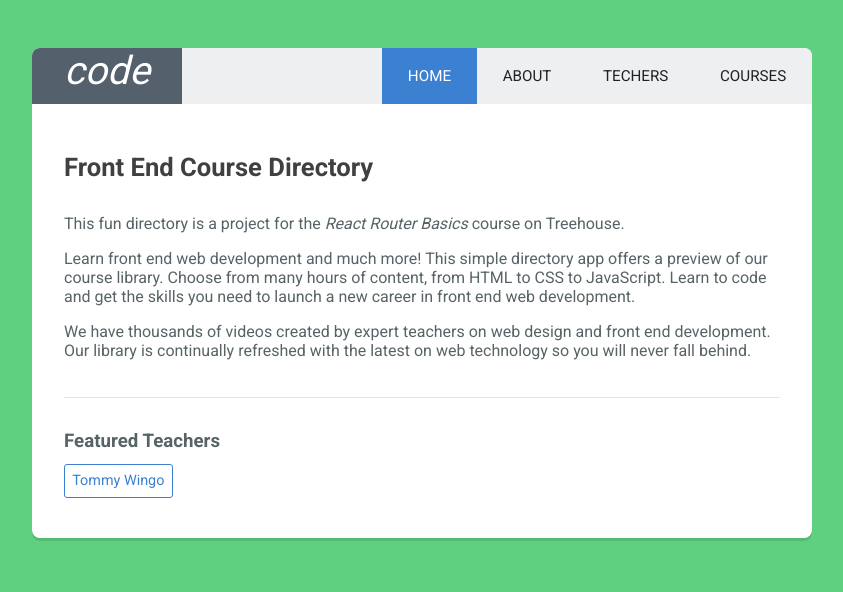
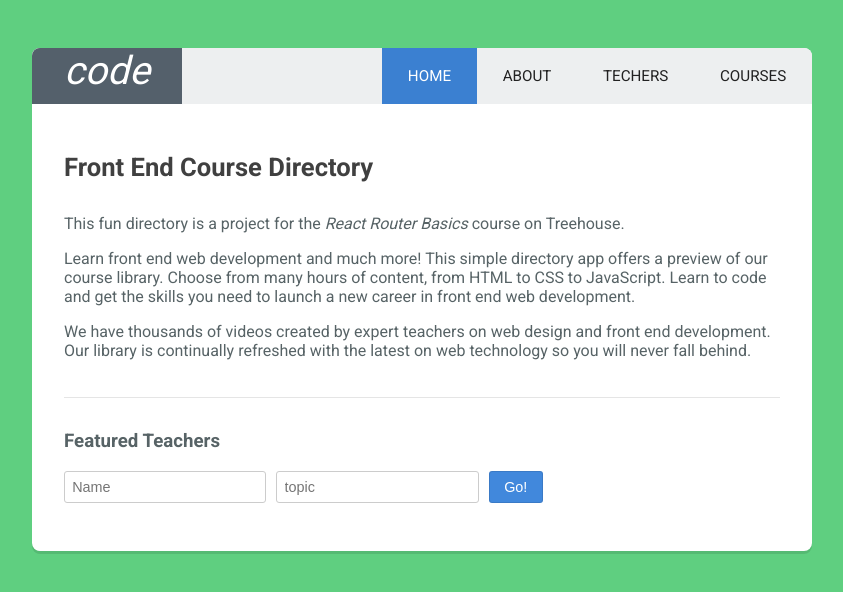
Before and after one commit to dragosbus/react-router-4, a React (Create React App) app: page / in a window 1280 px wide. Shown: the top 592 px of the page, without its empty margins (218-1061 px from the left). Built offline with nearby package versions, Linux system fonts and the light colour scheme.

Commit message:
navigate through routes programatically

```diff
--- a/src/App.js
+++ b/src/App.js
@@ -21,7 +21,7 @@
               <Route path="/about" component={About}/>
               <Route path="/courses" component={Courses}/>
               <Route path="/teachers" component={Teachers}/>
-              <Route path="/teachers/:topic/:fname-:lname" component={Featured} />
+              <Route path="/teachers/:topic/:name" component={Featured} />
               <Route component={NotFound}/>
             </Switch>
           </div>
--- a/src/components/Featured.js
+++ b/src/components/Featured.js
@@ -1,7 +1,7 @@
 import React from 'react';
 
 const Featured = ({match}) => {
-  let name = `${match.params.fname} ${match.params.lname}`;
+  let name = match.params.name;
   let topic = match.params.topic;
   return (
     <div className="main-content">
--- a/src/components/Home.js
+++ b/src/components/Home.js
@@ -1,7 +1,17 @@
 import React, { Component } from 'react';
-import { Link } from 'react-router-dom';
+
 
 class Home extends Component {
+
+  handleSubmit(e) {
+    e.preventDefault();
+    let teacherName = this.name.value;
+    let teacherTopic = this.topic.value;
+
+    let path = `teachers/${teacherTopic}/${teacherName}`;
+
+    this.props.history.push(path);
+  }
 
   render() {
     return (
@@ -12,7 +22,11 @@
         <p>We have thousands of videos created by expert teachers on web design and front end development. Our library is continually refreshed with the latest on web technology so you will never fall behind.</p>
         <hr />
         <h3>Featured Teachers</h3>
-        <Link to="teachers/HTML/Tommy-Wingo">Tommy Wingo</Link>
+        <form onSubmit={this.handleSubmit}>
+          <input type="text" placeholder="Name" ref={input=>this.name=input} />
+          <input type="text" placeholder="topic" ref={topic=>this.topic=topic}/>
+          <button type="submit">Go!</button>
+        </form>
       </div>
     );
   }
```
